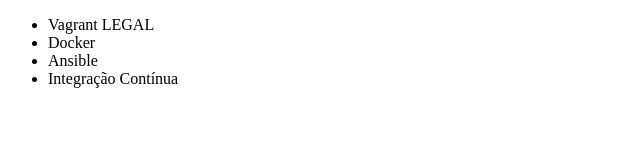
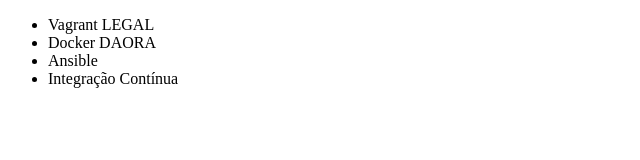
Before and after one commit to GuiACamargo/alura-git, a plain HTML site: page index.html in a window 1280 px wide. Shown: the full height of the page, 0-640 px from the left. Drawn offline with Linux system fonts and the light colour scheme.

Commit message:
ADICIONEI DAORA

```diff
--- a/index.html
+++ b/index.html
@@ -7,7 +7,7 @@
 <body>
     <ul>
         <li>Vagrant LEGAL</li>
-        <li>Docker</li>
+        <li>Docker DAORA</li>
         <li>Ansible</li>
         <li>Integração Contínua</li>
     </ul>
```
